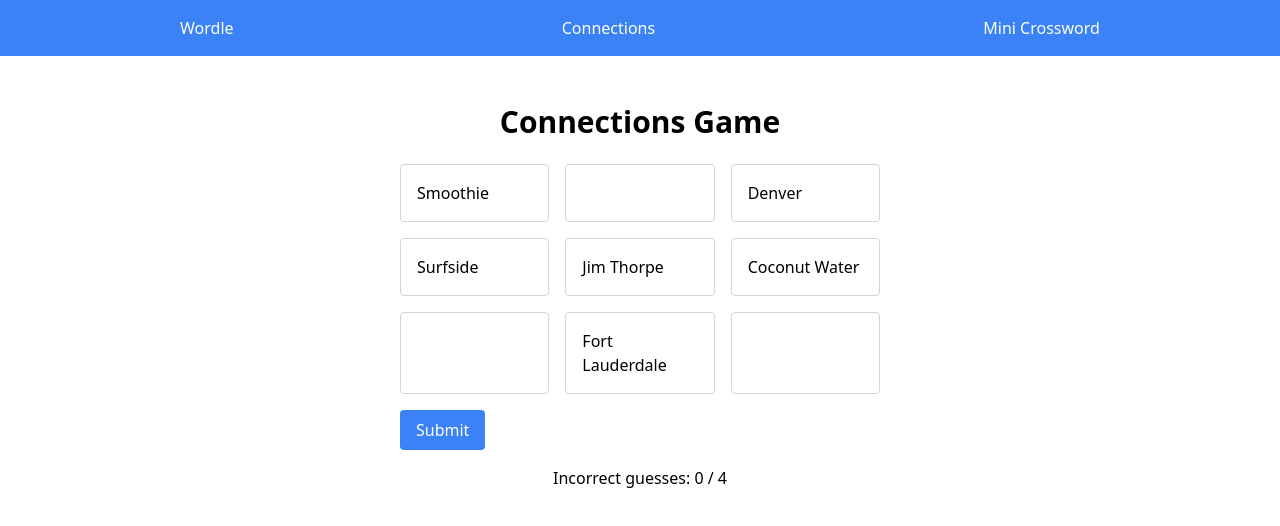
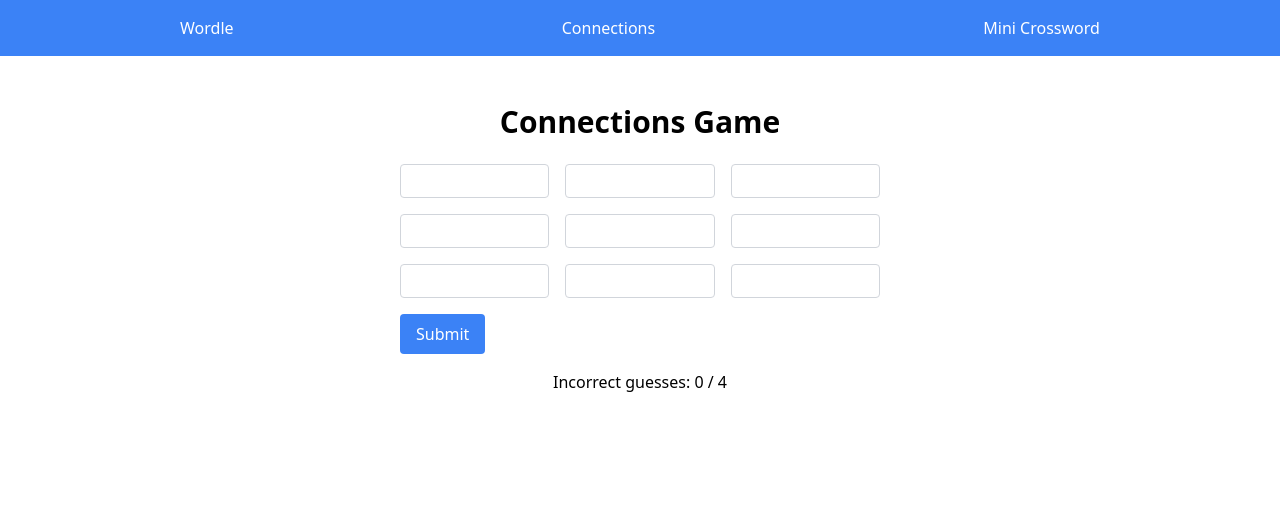
Before and after one commit to DeclanFay11/nytimes-clone, a React (Create React App) app: page /connections in a window 1280 px wide. Shown: the top 526 px of the page. Built offline with nearby package versions, Linux system fonts and the light colour scheme.

Commit message:
removed entry

```diff
--- a/src/components/ConnectionsGame.jsx
+++ b/src/components/ConnectionsGame.jsx
@@ -11,12 +11,12 @@ const shuffleArray = (array) => {
 };
 
 const INITIAL_ITEMS = [
-  { id: 1, name: 'Denver', category: 'Location' },
-  { id: 2, name: 'Jim Thorpe', category: 'Location' },
-  { id: 3, name: 'Fort Lauderdale', category: 'Location' },
-  { id: 4, name: 'Coconut Water', category: 'Drink' },
-  { id: 5, name: 'Surfside', category: 'Drink' },
-  { id: 6, name: 'Smoothie', category: 'Drink' },
+  { id: 1, name: '', category: 'Location' },
+  { id: 2, name: ' ', category: 'Location' },
+  { id: 3, name: ' ', category: 'Location' },
+  { id: 4, name: ' ', category: 'Drink' },
+  { id: 5, name: '', category: 'Drink' },
+  { id: 6, name: '', category: 'Drink' },
   { id: 7, name: '', category: '' },
   { id: 8, name: '', category: '' },
   { id: 9, name: '', category: '' },
--- a/src/components/WordleGame.jsx
+++ b/src/components/WordleGame.jsx
@@ -1,6 +1,6 @@
 import React, { useState, useEffect, useCallback } from 'react';
 
-const WORDS = ['SWEET', 'ANGEL', 'QUEEN'];
+const WORDS = ['', '', ''];
 const MAX_ATTEMPTS = 6;
 const KEYBOARD_LETTERS = [
   ['Q', 'W', 'E', 'R', 'T', 'Y', 'U', 'I', 'O', 'P'],
```
